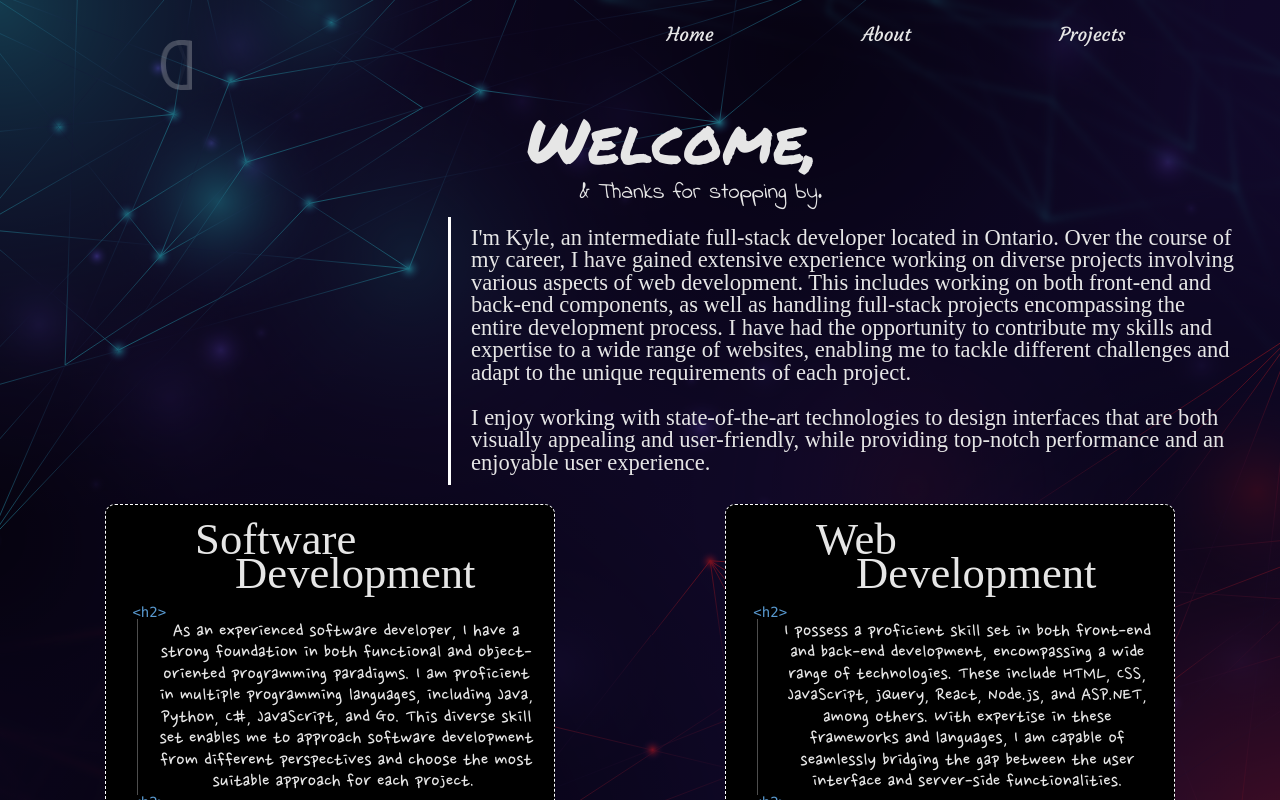
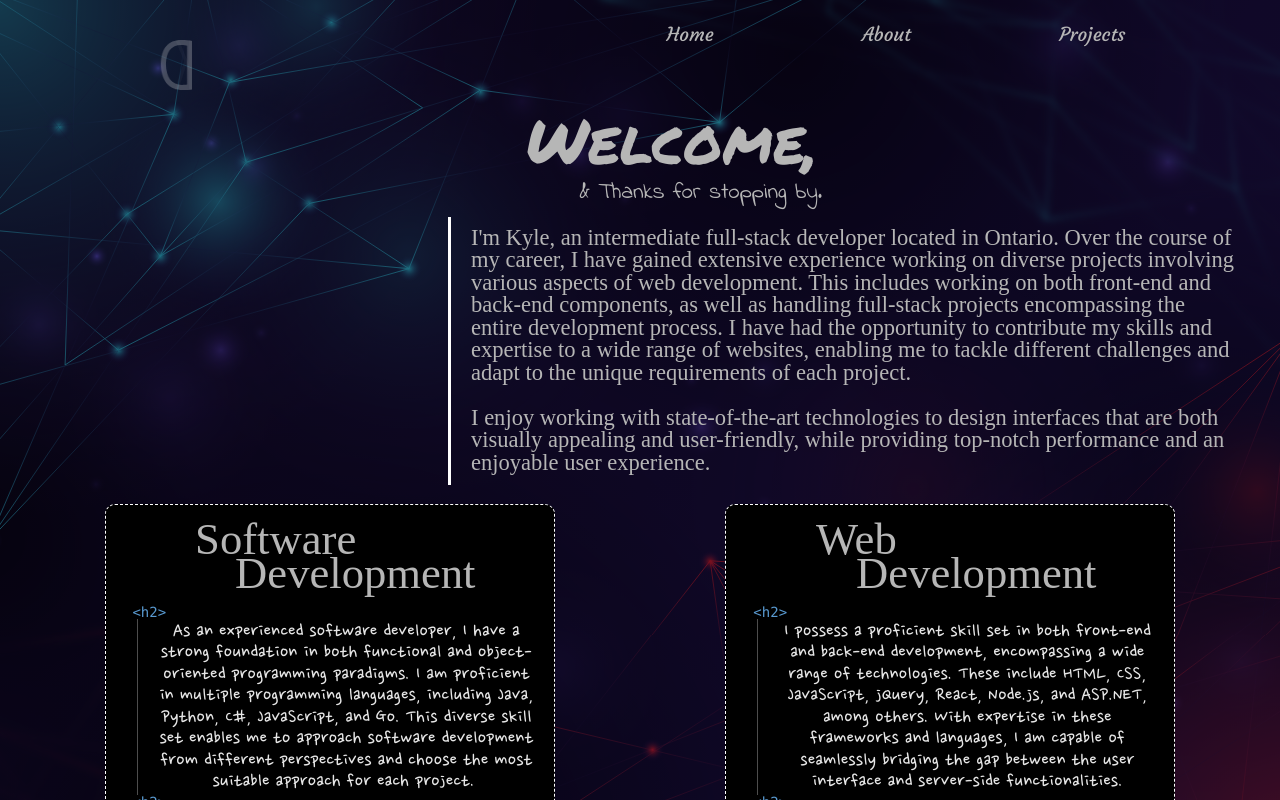
Before and after one commit to kDuffy93/sveltePortfolio, a SvelteKit app: page / in a window 1280 px wide. Shown: the top 800 px of the page. Built offline with nearby package versions, Linux system fonts and the light colour scheme; a web font is replaced by a local one.

Commit message:
samsumg internet coloring fix

```diff
--- a/static/customStyles.css
+++ b/static/customStyles.css
@@ -66,7 +66,7 @@ body{
     min-height: 95vh;
     height:auto;
     margin: 3vh 0 2vh 12.5%;
-    color: #e6e6e6;
+    color: #b6b6b6;
     background-color: unset;
     font-size: calc(14px + (18 - 14) * (100vw - 320px) / (1080 - 320));
 }
```
